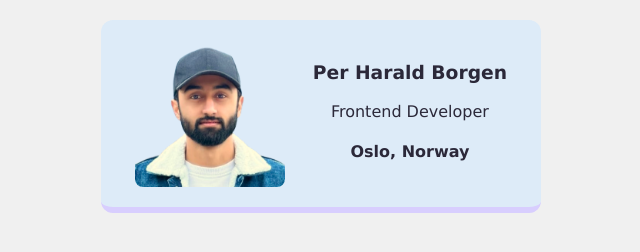
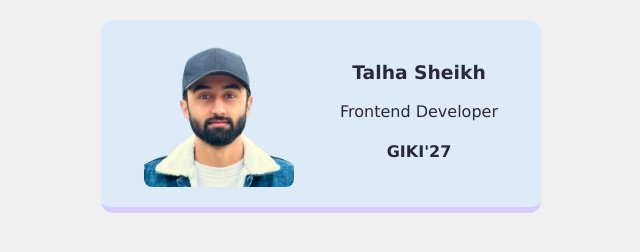
Before and after one commit to Sheikh-talha01/Business-card, a website built with Vite: page index.html in a window 1280 px wide. Shown: the whole page, without its empty margins (319-959 px from the left). Built offline with nearby package versions, Linux system fonts and the light colour scheme.

Commit message:
Update index.html

```diff
--- a/index.html
+++ b/index.html
@@ -6,9 +6,9 @@
         <div class="card">
             <img class="avatar" src="images/per.png">
             <div>
-                <h3>Per Harald Borgen</h3>
+                <h3>Talha Sheikh</h3>
                 <p>Frontend Developer</p>
-                <h4>Oslo, Norway</h4>
+                <h4>GIKI'27</h4>
             </div>
         </div>
     </body>
```
